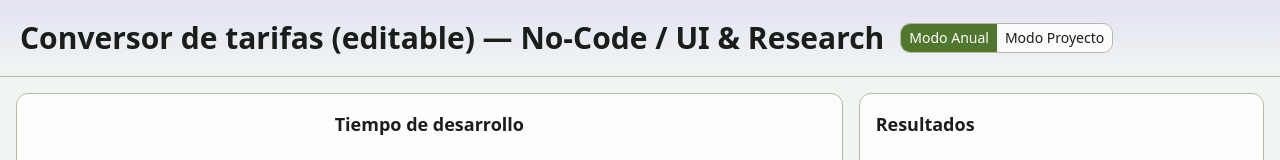
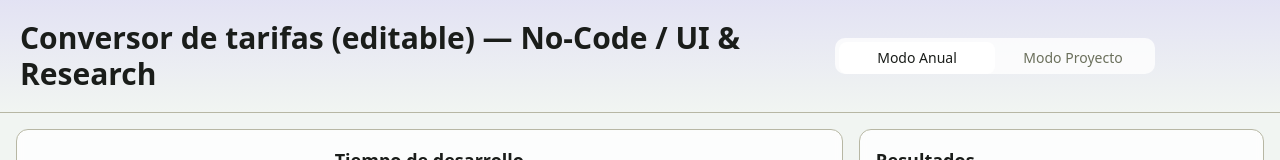
Before and after one commit to Davecelot/calculator-per-hour, a React (Vite) app: page / in a window 1280 px wide. Shown: the top 160 px of the page. Built offline with nearby package versions, Linux system fonts and the light colour scheme; no server answers.

Commit message:
feat: use shadcn tabs and accordion components

```diff
--- a/package.json
+++ b/package.json
@@ -14,6 +14,7 @@
     "@radix-ui/react-dialog": "^1.1.14",
     "@radix-ui/react-icons": "^1.3.2",
     "@radix-ui/react-select": "^1.2.2",
+    "@radix-ui/react-tabs": "^1.1.12",
     "@radix-ui/react-tooltip": "^1.2.7",
     "class-variance-authority": "^0.7.1",
     "clsx": "^1.2.1",
--- a/src/components/BreakdownAccordion.jsx
+++ b/src/components/BreakdownAccordion.jsx
@@ -1,5 +1,11 @@
 import React from 'react';
 import { formatCurrency } from '@/utils/format';
+import {
+  Accordion,
+  AccordionItem,
+  AccordionTrigger,
+  AccordionContent,
+} from '@/components/ui/accordion';
 
 /**
  * Collapsible section with calculation details.
@@ -12,8 +18,12 @@ export default function BreakdownAccordion({
   currency,
 }) {
   return (
-    <details className="mt-2">
-      <summary className="cursor-pointer text-sm text-[var(--brand)]">Ver desglose</summary>
+    <Accordion type="single" collapsible className="mt-2">
+      <AccordionItem value="details">
+        <AccordionTrigger className="text-sm text-[var(--brand)]">
+          Ver desglose
+        </AccordionTrigger>
+        <AccordionContent>
           <div className="mt-2 text-sm space-y-1">
             <div>Semanas del proyecto: {semanasProyecto.toFixed(2)}</div>
             <div>Utilización asumida: {utilizacion}%</div>
@@ -21,6 +31,8 @@ export default function BreakdownAccordion({
             <div>Fórmula B: {formatCurrency(precioB, currency)}</div>
             <div>Overhead y margen ya contemplados en la tarifa anual.</div>
           </div>
-    </details>
+        </AccordionContent>
+      </AccordionItem>
+    </Accordion>
   );
 }
--- a/src/components/ModeToggle.jsx
+++ b/src/components/ModeToggle.jsx
@@ -1,4 +1,5 @@
 import React from 'react';
+import { Tabs, TabsList, TabsTrigger } from '@/components/ui/tabs';
 
 /**
  * Segmented control to switch between annual and project modes.
@@ -6,27 +7,11 @@ import React from 'react';
  */
 export default function ModeToggle({ mode, onChange }) {
   return (
-    <div role="group" aria-label="Modo de cálculo" className="flex rounded-md overflow-hidden border border-[var(--border)]">
-      <button
-        type="button"
-        aria-pressed={mode === 'annual'}
-        onClick={() => onChange('annual')}
-        className={`px-2 py-1 text-sm focus-visible:outline-none focus-visible:ring-2 focus-visible:ring-[var(--brand)] ${
-          mode === 'annual' ? 'bg-[var(--brand)] text-white' : 'bg-[var(--panel)]'
-        }`}
-      >
-        Modo Anual
-      </button>
-      <button
-        type="button"
-        aria-pressed={mode === 'project'}
-        onClick={() => onChange('project')}
-        className={`px-2 py-1 text-sm focus-visible:outline-none focus-visible:ring-2 focus-visible:ring-[var(--brand)] ${
-          mode === 'project' ? 'bg-[var(--brand)] text-white' : 'bg-[var(--panel)]'
-        }`}
-      >
-        Modo Proyecto
-      </button>
-    </div>
+    <Tabs value={mode} onValueChange={onChange} className="w-full max-w-xs">
+      <TabsList className="grid w-full grid-cols-2">
+        <TabsTrigger value="annual">Modo Anual</TabsTrigger>
+        <TabsTrigger value="project">Modo Proyecto</TabsTrigger>
+      </TabsList>
+    </Tabs>
   );
 }
--- /dev/null
+++ b/src/components/ui/tabs.tsx
@@ -0,0 +1,53 @@
+import * as React from "react"
+import * as TabsPrimitive from "@radix-ui/react-tabs"
+
+import { cn } from "@/lib/utils"
+
+const Tabs = TabsPrimitive.Root
+
+const TabsList = React.forwardRef<
+  React.ElementRef<typeof TabsPrimitive.List>,
+  React.ComponentPropsWithoutRef<typeof TabsPrimitive.List>
+>(({ className, ...props }, ref) => (
+  <TabsPrimitive.List
+    ref={ref}
+    className={cn(
+      "inline-flex h-9 items-center justify-center rounded-md bg-[var(--panel)] p-1 text-[var(--muted)]",
+      className
+    )}
+    {...props}
+  />
+))
+TabsList.displayName = TabsPrimitive.List.displayName
+
+const TabsTrigger = React.forwardRef<
+  React.ElementRef<typeof TabsPrimitive.Trigger>,
+  React.ComponentPropsWithoutRef<typeof TabsPrimitive.Trigger>
+>(({ className, ...props }, ref) => (
+  <TabsPrimitive.Trigger
+    ref={ref}
+    className={cn(
+      "inline-flex items-center justify-center whitespace-nowrap rounded-sm px-3 py-1.5 text-sm font-medium transition-all focus-visible:outline-none focus-visible:ring-2 focus-visible:ring-[var(--brand)] disabled:pointer-events-none disabled:opacity-50 data-[state=active]:bg-white data-[state=active]:text-[var(--text)]",
+      className
+    )}
+    {...props}
+  />
+))
+TabsTrigger.displayName = TabsPrimitive.Trigger.displayName
+
+const TabsContent = React.forwardRef<
+  React.ElementRef<typeof TabsPrimitive.Content>,
+  React.ComponentPropsWithoutRef<typeof TabsPrimitive.Content>
+>(({ className, ...props }, ref) => (
+  <TabsPrimitive.Content
+    ref={ref}
+    className={cn(
+      "mt-2 focus-visible:outline-none focus-visible:ring-2 focus-visible:ring-[var(--brand)]",
+      className
+    )}
+    {...props}
+  />
+))
+TabsContent.displayName = TabsPrimitive.Content.displayName
+
+export { Tabs, TabsList, TabsTrigger, TabsContent }
```
Also changed, not shown: 1 other file (tests, documents, lock files or other folders). Lines whose indentation alone changed are shown as unchanged.
